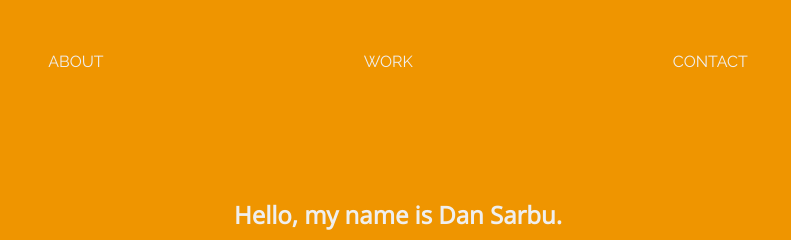
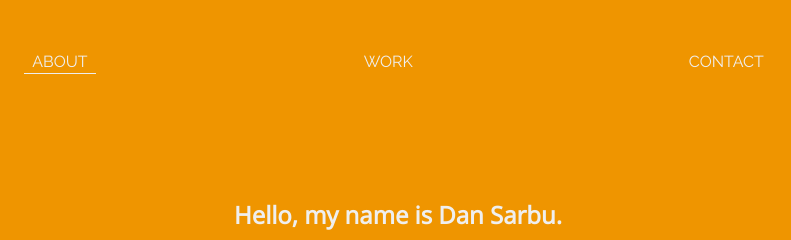
Before and after one commit to dan6100/Personal-site, a plain HTML site: page index.html in a window 1280 px wide. Shown: the top 240 px of the page, 242-1033 px from the left. Drawn offline with nearby package versions, Linux system fonts and the light colour scheme.

Commit message:
Added underlines for page links headers.

```diff
--- a/css/styles.css
+++ b/css/styles.css
@@ -20,6 +20,46 @@ header {
 	font-weight: 100;
 	font-size: 1em;
 	text-transform: uppercase;
+
+}
+
+header a {
+	position: relative;
+	padding: 0.5em;
+}
+
+header a:before {
+	content: "";
+	position: absolute;
+	width: 100%;
+	height: 1px;
+	bottom: 5px;
+	left: 0px;
+	background-color: #EEE;
+	visibility: hidden;
+	transform: scaleX(0);
+	transition: all 150ms ease-in-out;
+}
+
+header a:hover:before {
+	visibility: visible;
+	transform: scaleX(1);
+}
+
+.selected {
+	position: relative;
+}
+
+.selected:before {
+	content: "";
+	position: absolute;
+	width: 100%;
+	height: 1px;
+	bottom: 5px;
+	background-color: #EEE;
+	visibility: visible;
+	transform: scaleX(1);
+	transition: all 150ms ease-in-out;
 }
 
 h1 {
@@ -29,10 +69,11 @@ h1 {
 ul {
 	list-style: none;
 	padding: 2em 0 2em 0;
+}
 
-}
 ul li {
 	display: inline-block;
+
 }
 
 header ul li {
```
